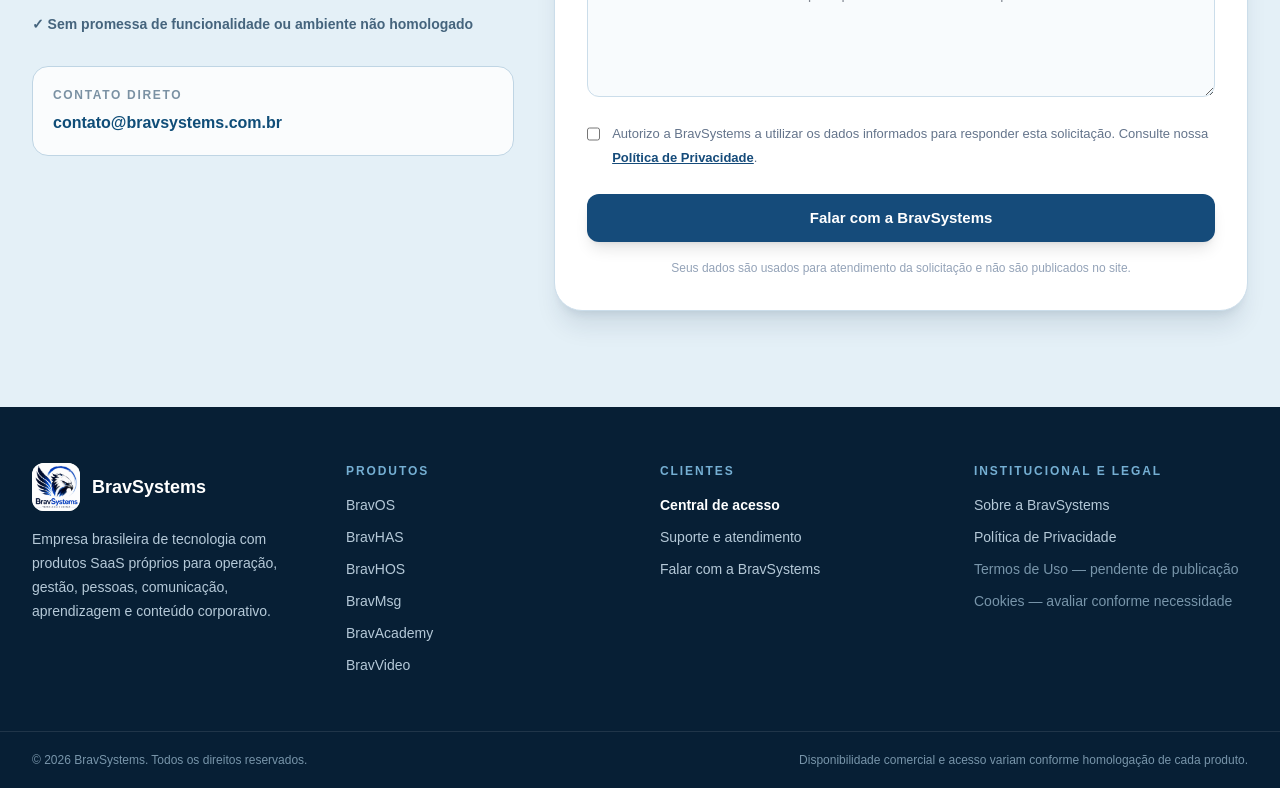
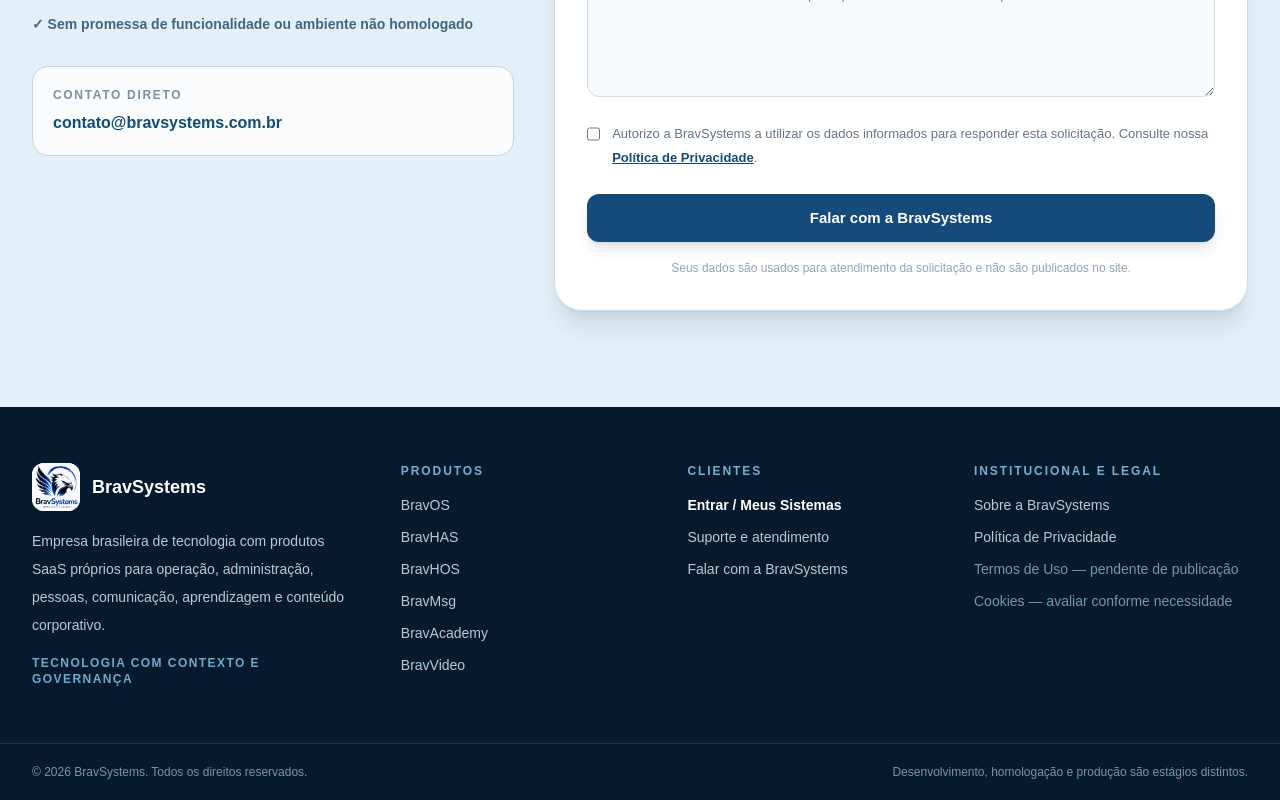
Before and after one commit to Binho35/bravsystems, a Next.js app: page / in a window 1280 px wide. Shown: the part 5838-6638 px from the top of the page. Built offline with nearby package versions, Linux system fonts and the light colour scheme.

Commit message:
style: refina footer e jornada de cliente

```diff
--- a/components/SiteFooter.tsx
+++ b/components/SiteFooter.tsx
@@ -4,14 +4,15 @@ import { products } from "@/lib/products";
 
 export function SiteFooter() {
   return (
-    <footer className="bg-[#071f35] text-[#b5c9d8]">
-      <div className="mx-auto grid max-w-[1280px] gap-10 px-6 py-14 sm:grid-cols-2 lg:grid-cols-4 lg:px-8">
+    <footer className="bg-[#061a2d] text-[#b8cad7]">
+      <div className="mx-auto grid max-w-[1280px] gap-10 px-5 py-14 sm:grid-cols-2 sm:px-8 lg:grid-cols-[1.2fr_.9fr_.9fr_1fr]">
         <div>
           <div className="flex items-center gap-3">
             <Image src="/bravsystems-logo.png" alt="BravSystems" width={56} height={56} className="h-12 w-12 rounded-xl bg-white object-contain" />
             <strong className="text-lg text-white">BravSystems</strong>
           </div>
-          <p className="mt-4 text-sm leading-6">Empresa brasileira de tecnologia com produtos SaaS próprios para operação, gestão, pessoas, comunicação, aprendizagem e conteúdo corporativo.</p>
+          <p className="mt-4 max-w-sm text-sm leading-7">Empresa brasileira de tecnologia com produtos SaaS próprios para operação, administração, pessoas, comunicação, aprendizagem e conteúdo corporativo.</p>
+          <p className="mt-4 text-xs font-semibold uppercase tracking-[.12em] text-[#6fa9cc]">Tecnologia com contexto e governança</p>
         </div>
 
         <div>
@@ -24,7 +25,7 @@ export function SiteFooter() {
         <div>
           <div className="text-xs font-extrabold uppercase tracking-[.16em] text-[#75afd3]">Clientes</div>
           <div className="mt-4 grid gap-3 text-sm">
-            <Link href="/acessar" className="font-bold text-white">Central de acesso</Link>
+            <Link href="/acessar" className="font-bold text-white">Entrar / Meus Sistemas</Link>
             <a href="mailto:contato@bravsystems.com.br" className="transition hover:text-white">Suporte e atendimento</a>
             <Link href="/#contato" className="transition hover:text-white">Falar com a BravSystems</Link>
           </div>
@@ -42,9 +43,9 @@ export function SiteFooter() {
       </div>
 
       <div className="border-t border-white/10">
-        <div className="mx-auto flex max-w-[1280px] flex-col gap-2 px-6 py-5 text-xs text-[#7895aa] sm:flex-row sm:justify-between lg:px-8">
+        <div className="mx-auto flex max-w-[1280px] flex-col gap-2 px-5 py-5 text-xs text-[#7895aa] sm:flex-row sm:justify-between sm:px-8">
           <span>© 2026 BravSystems. Todos os direitos reservados.</span>
-          <span>Disponibilidade comercial e acesso variam conforme homologação de cada produto.</span>
+          <span>Desenvolvimento, homologação e produção são estágios distintos.</span>
         </div>
       </div>
     </footer>
```
